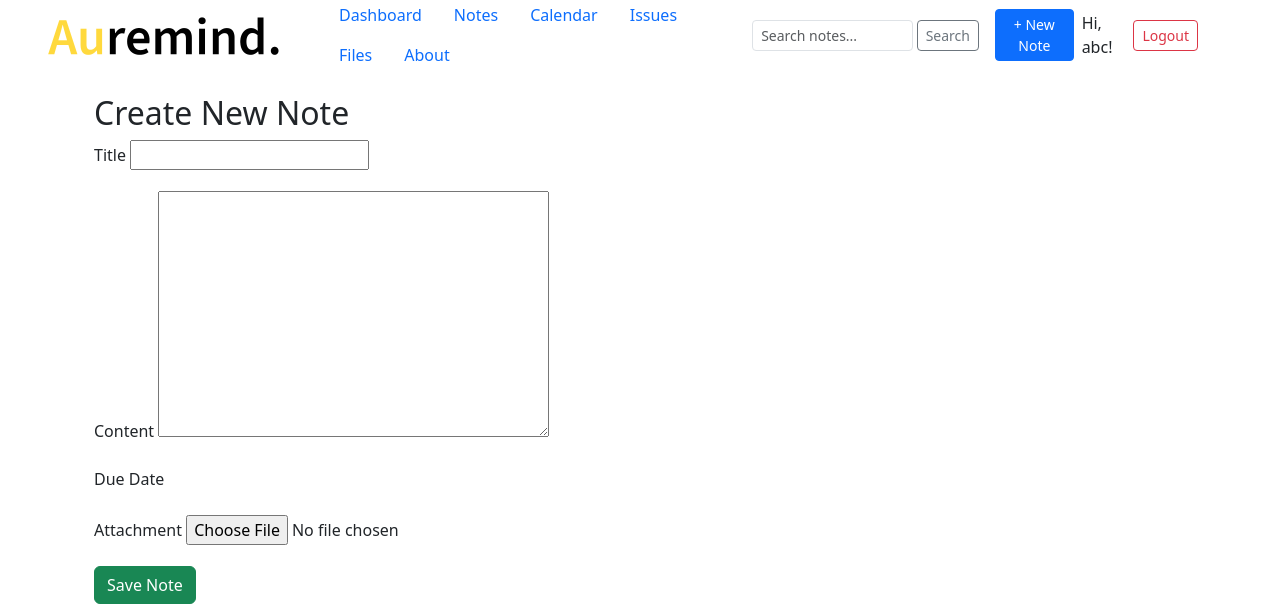
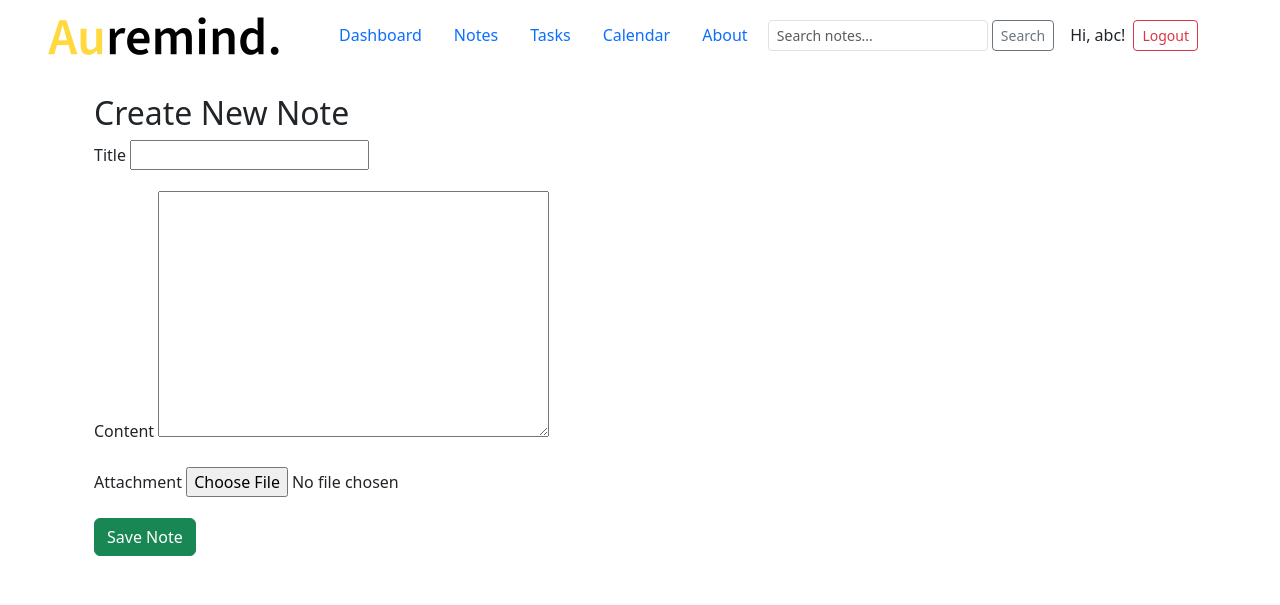
Before and after one commit to AureMind/AureMind-Personal-AI-Manager, a Django app: page /note/create/ in a window 1280 px wide. Shown: the top 605 px of the page. Run offline with Django 5.2, Linux system fonts and the light colour scheme; a user stored in the database is signed in.

Commit message:
update nav bar

```diff
--- a/notes/admin.py
+++ b/notes/admin.py
@@ -1,5 +1,5 @@
 from django.contrib import admin
-from .models import Note,TimeSchedule
+from .models import Note, Task
 
 admin.site.register(Note)
-admin.site.register(TimeSchedule)
+admin.site.register(Task)
--- a/notes/forms.py
+++ b/notes/forms.py
@@ -1,17 +1,15 @@
 from django import forms
-from .models import Note,TimeSchedule
+from .models import Note, Task
 
 class NoteForm(forms.ModelForm):
     class Meta:
         model = Note
         fields = ['title', 'content', 'attachment']
+
+class TimeScheduleForm(forms.ModelForm):
+    class Meta:
+        model = Task
+        fields = ['title','due_date']
         widgets = {
             'due_date': forms.DateInput(attrs={'type': 'date'}),
         }
-class TimeScheduleForm(forms.ModelForm):
-    class Meta:
-        model = TimeSchedule
-        fields = ['due_date']
-        widgets = {
-            'due_date': forms.DateInput(attrs={'type': 'date'}),
-        }
--- a/notes/models.py
+++ b/notes/models.py
@@ -12,7 +12,8 @@ class Note(models.Model):
     def __str__(self):
         return self.title
 
-class TimeSchedule(models.Model):
+class Task(models.Model):
+    title = models.CharField(max_length=200)
     note = models.OneToOneField(Note, on_delete=models.CASCADE, primary_key=True)
     due_date = models.DateField()
 
--- a/notes/templates/notes/base.html
+++ b/notes/templates/notes/base.html
@@ -13,31 +13,29 @@
 <body>
 <nav class="navbar navbar-expand-lg navbar-light bg-light">
   <div class="container">
-    <a class="navbar-brand" href="{% url 'notes:home' %}">
+    <a class="navbar-brand" href="{% url 'notes:dashboard' %}">
       <img src="{% static 'notes/Auremind Logo.png' %}" alt="Auremind Logo" class="navbar-logo">
     </a>
 
     {% if user.is_authenticated %}
       <ul class="nav nav-items">
         <li class="nav-item"><a class="nav-link" href="{% url 'notes:dashboard' %}">Dashboard</a></li>
-        <li class="nav-item"><a class="nav-link" href="{% url 'notes:home' %}">Notes</a></li>
+        <li class="nav-item"><a class="nav-link" href="{% url 'notes:note' %}">Notes</a></li>
+        <li class="nav-item"><a class="nav-link" href="{% url 'notes:task' %}">Tasks</a></li>
         <li class="nav-item"><a class="nav-link" href="{% url 'notes:calendar' %}">Calendar</a></li>
-        <li class="nav-item"><a class="nav-link" href="{% url 'notes:issues' %}">Issues</a></li>
-        <li class="nav-item"><a class="nav-link" href="{% url 'notes:files' %}">Files</a></li>
         <li class="nav-item"><a class="nav-link" href="{% url 'notes:about' %}">About</a></li>
       </ul>
     {% endif %}
 
       <div class="ms-auto d-flex align-items-center">
       {% if user.is_authenticated %}
-      <form method="get" action="{% url 'notes:home' %}" class="d-flex me-3">
+      <form method="get" action="{% url 'notes:dashboard' %}" class="d-flex me-3">
         <input type="text" name="q" value="{{ q|default:'' }}" class="form-control form-control-sm" placeholder="Search notes...">
         <button type="submit" class="btn btn-outline-secondary btn-sm ms-1">Search</button>
       </form>
       {% endif %}
 
       {% if user.is_authenticated %}
-      <a href="{% url 'notes:create' %}" class="btn btn-primary btn-sm me-2">+ New Note</a>
       <span class="me-2">Hi, {{ user.username }}!</span>
       <form method="post" action="{% url 'notes:logout' %}" style="display:inline;">
         {% csrf_token %}
--- a/notes/templates/notes/dashboard.html
+++ b/notes/templates/notes/dashboard.html
@@ -3,4 +3,9 @@
 {% block content %}
 <h1>Dashboard</h1>
 <p>Total notes: {{ total_notes }}</p>
+
+{% if user.is_authenticated %}
+  <a href="{% url 'notes:create' %}" class="btn btn-success mb-3">+ New Note</a>
+{% endif %}
+
 {% endblock %}
--- a/notes/templates/notes/home.html
+++ b/notes/templates/notes/note.html
@@ -2,10 +2,6 @@
 {% block title %}All Notes{% endblock %}
 {% block content %}
 <h1>Notes</h1>
-
-{% if user.is_authenticated %}
-  <a href="{% url 'notes:create' %}" class="btn btn-success mb-3">+ New Note</a>
-{% endif %}
 
 <ul class="list-group">
   {% for note in page_obj %}
--- a/notes/templates/notes/note_form.html
+++ b/notes/templates/notes/note_form.html
@@ -18,11 +18,6 @@
     </div>
 
     <div class="mb-3">
-      <label class="form-label">Due Date</label>
-      {{ form.due_date }}
-    </div>
-
-    <div class="mb-3">
       <label class="form-label">Attachment</label>
       {{ form.attachment }}
     </div>
--- a/notes/templates/notes/issues.html
+++ b/notes/templates/notes/task.html
@@ -1,5 +1,5 @@
 {% extends "notes/base.html" %}
-{% block title %}Issues{% endblock %}
+{% block title %}Task{% endblock %}
 
 {% block content %}
 <h1>Upcoming Deadlines</h1>
--- a/notes/urls.py
+++ b/notes/urls.py
@@ -5,11 +5,11 @@ from . import views
 app_name = 'notes'
 
 urlpatterns = [
-    path('', views.dashboard, name='dashboard'),
+    path('', views.home, name='dashboard'),
 
-    path('notes/', views.home, name='home'),
+    path('notes/', views.note, name='note'),
     path('calendar/', views.calendar_view, name='calendar'),
-    path('issues/', views.issues, name='issues'),
+    path('task/', views.task, name='task'),
     path('files/', views.files, name='files'),
 
     # Auth routes
--- a/notes/views.py
+++ b/notes/views.py
@@ -1,7 +1,7 @@
 from django.shortcuts import render, get_object_or_404, redirect
 from django.core.paginator import Paginator
-from .models import Note,TimeSchedule
-from .forms import NoteForm,TimeScheduleForm
+from .models import Note, Task
+from .forms import NoteForm, TimeScheduleForm
 from django.contrib.auth.decorators import login_required
 from django.contrib.auth.forms import UserCreationForm
 from django.contrib import messages
@@ -24,7 +24,7 @@ def home(request):
         'q': q,
         'year': datetime.now().year,
     }
-    return render(request, 'notes/home.html', context)
+    return render(request, 'notes/dashboard.html', context)
 
 
 @login_required
@@ -35,7 +35,7 @@ def note_create(request):
             note = form.save(commit=False)
             note.user = request.user
             note.save()
-            return redirect('notes:home')
+            return redirect('notes:dashboard')
         else:
             return render(request, 'notes/note_form.html', {'form': form})
     else:
@@ -62,7 +62,7 @@ def note_delete(request, pk):
     note = get_object_or_404(Note, pk=pk)
     if request.method == 'POST':
         note.delete()
-        return redirect('notes:home')
+        return redirect('notes:dashboard')
     return render(request, 'notes/confirm_delete.html', {'note': note})
 
 def note_detail(request, pk):
@@ -110,12 +110,28 @@ def calendar_view(request, year=None, month=None):
     return render(request, 'notes/calendar.html', context)
 
 @login_required
-def issues(request):
+def task(request):
     notes_with_due_dates = Note.objects.filter(user=request.user).exclude(due_date__isnull=True).order_by('due_date')
     context = {
         'notes_with_due_dates': notes_with_due_dates,
     }
-    return render(request, 'notes/issues.html', context)
+    return render(request, 'notes/task.html', context)
+
+@login_required
+def note(request):
+    q = request.GET.get('q', '')
+    notes = Note.objects.filter(user=request.user)
+    if q:
+        notes = notes.filter(Q(title__icontains=q) | Q(content__icontains=q))
+    paginator = Paginator(notes.order_by('-created_at'), 10)
+    page_number = request.GET.get('page')
+    page_obj = paginator.get_page(page_number)
+    context = {
+        'page_obj': page_obj,
+        'q': q,
+        'year': datetime.now().year,
+    }
+    return render(request, 'notes/note.html', context)
 
 @login_required
 def files(request):
```
Also changed, not shown: notes/templates/notes/files.html (deleted, +0 -38 lines), db.sqlite3, notes/migrations/0005_alter_note_id.py (added), notes/migrations/0006_task_delete_timeschedule.py (added).
